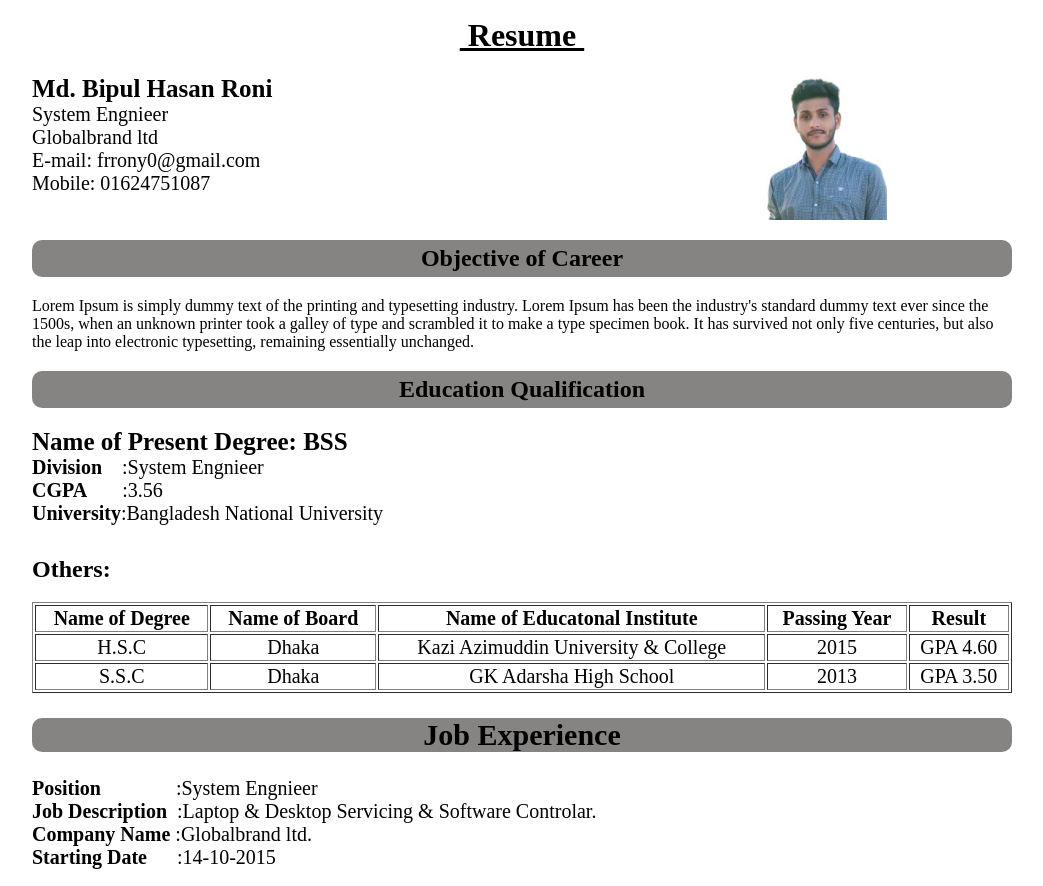
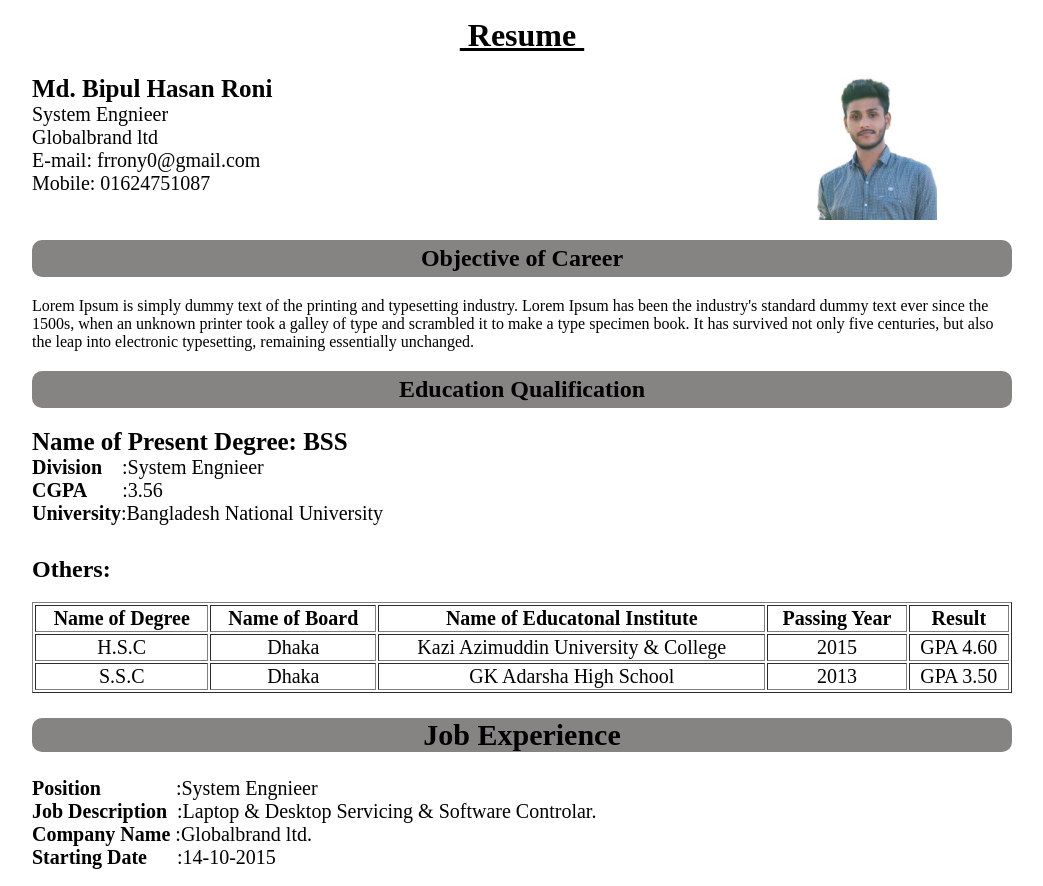
Before and after one commit to Rony-Hasan/Codertrust_project, a plain HTML site: page Index.html in a window 1280 px wide. Shown: the whole page, without its empty margins (118-1161 px from the left). Drawn offline with Linux system fonts and the light colour scheme.

Commit message:
Update Index.html

```diff
--- a/Index.html
+++ b/Index.html
@@ -5,7 +5,7 @@
 
 <body style="margin: 17px;margin-left: 150px; margin-right: 150px;">
 <h1 style="text-align: center;"><u>&nbspResume&nbsp</u></h1>
-<div style="width: 735px; float:left;">
+<div style="width: 785px; float:left;">
 <b style="width: 240px; font-size: 25px;">Md. Bipul Hasan Roni</b>
 <div style=font-size:20px;>
 <span>System Engnieer</span><br>
```
